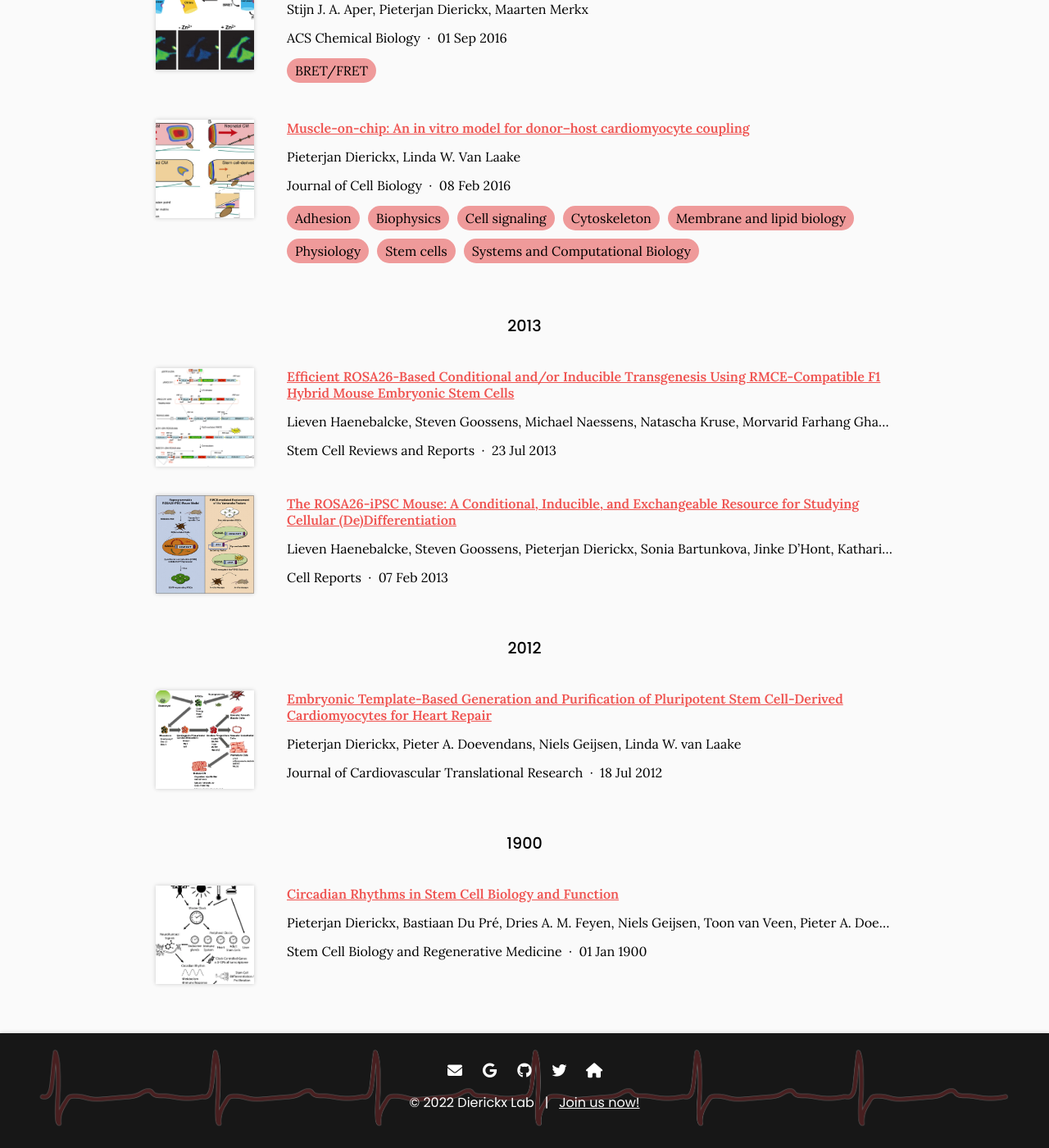
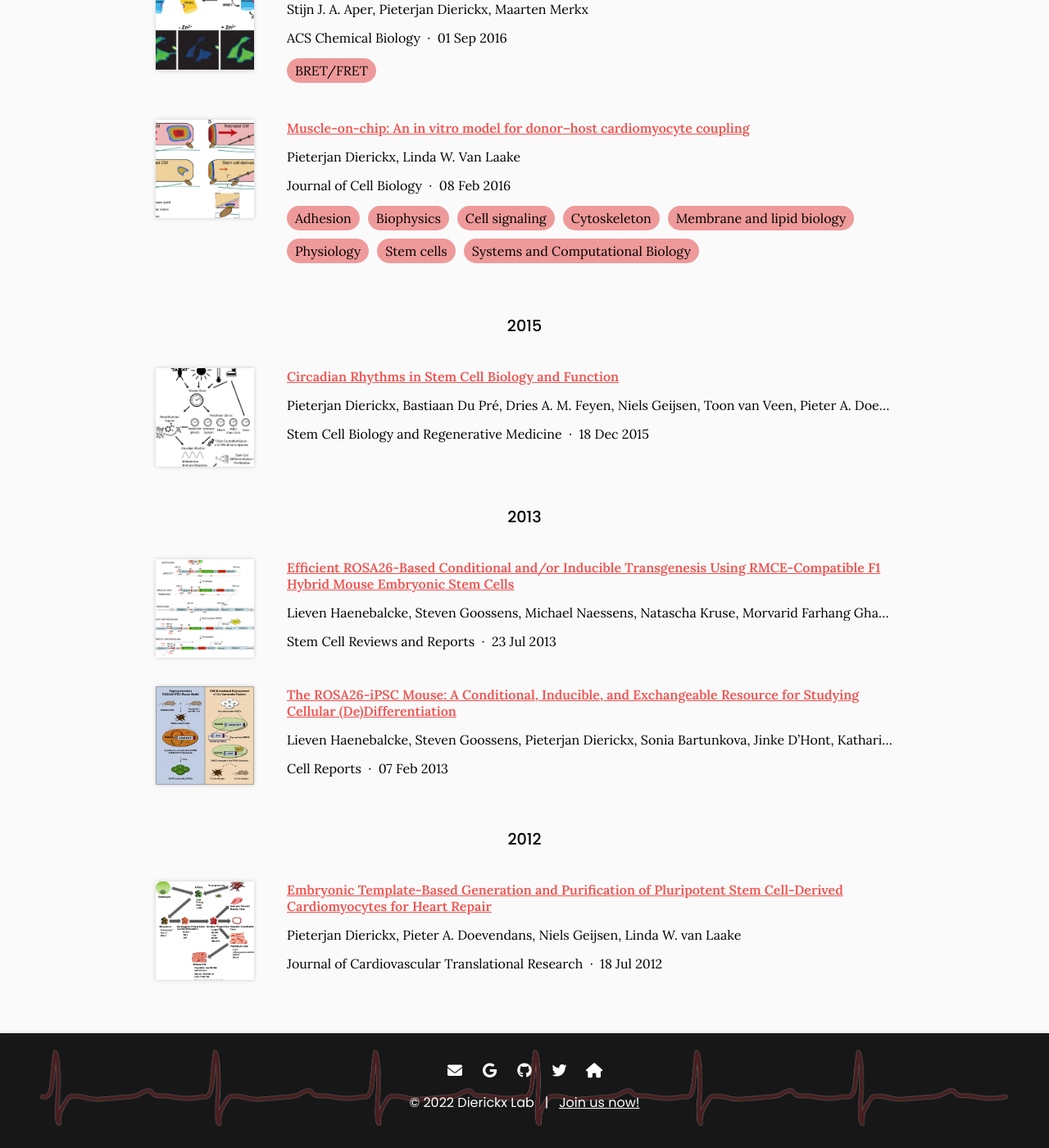
Before and after one commit to theDierickxLab/theDierickxLab, a Jekyll site: the page built from Publications/index.md, in a window 1280 px wide and 1400 px high, scrolled down 3524 px. Shown: the whole window at 82% size. Built offline with Jekyll 4.4.1, drawn with Linux system fonts in a browser that asks for light colours.

Commit message:
Update citations.yaml

```diff
--- a/_data/citations.yaml
+++ b/_data/citations.yaml
@@ -939,7 +939,7 @@
   - Pieter A. Doevendans
   - Linda W. Van Laake
   publisher: Stem Cell Biology and Regenerative Medicine
-  date: 1900-1-1
+  date: 2015-12-18
   link: https://doi.org/gqvv9c
   container-title: Stem Cell Biology and Regenerative Medicine
   author:
```
